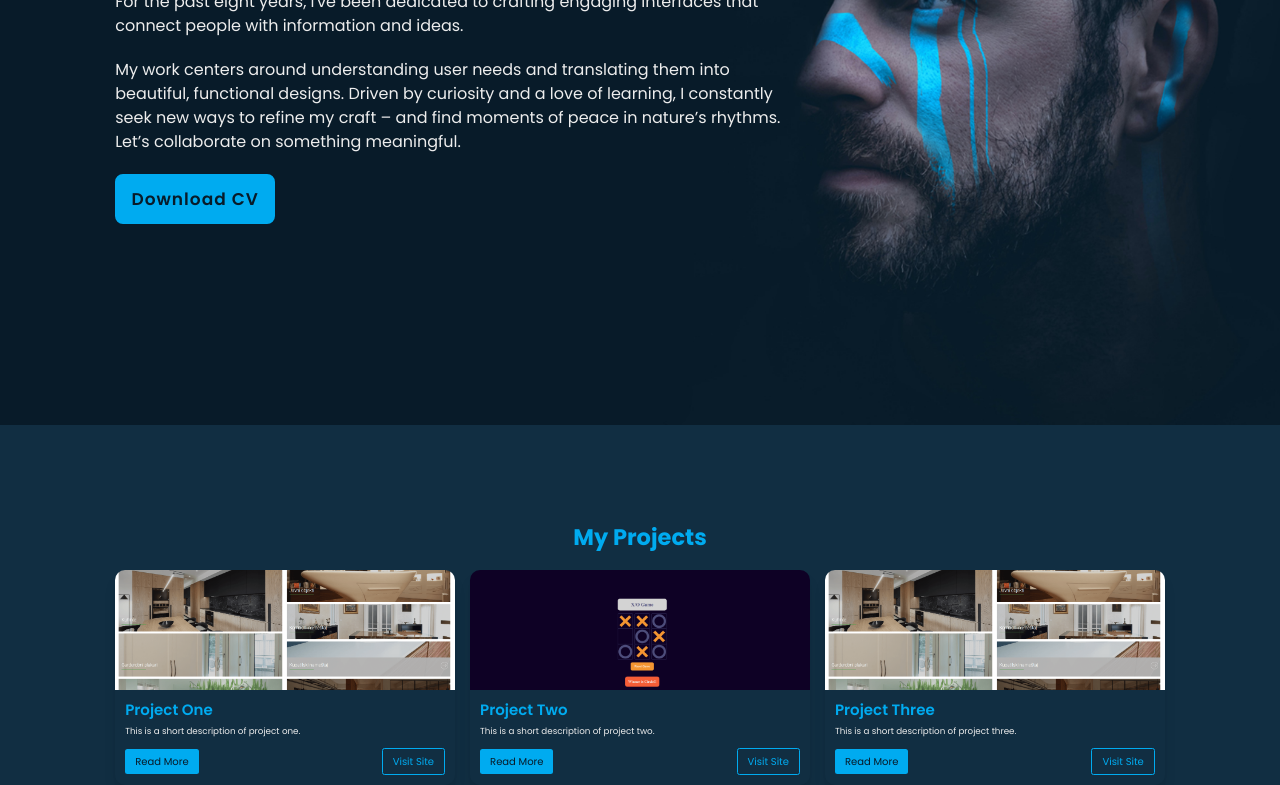
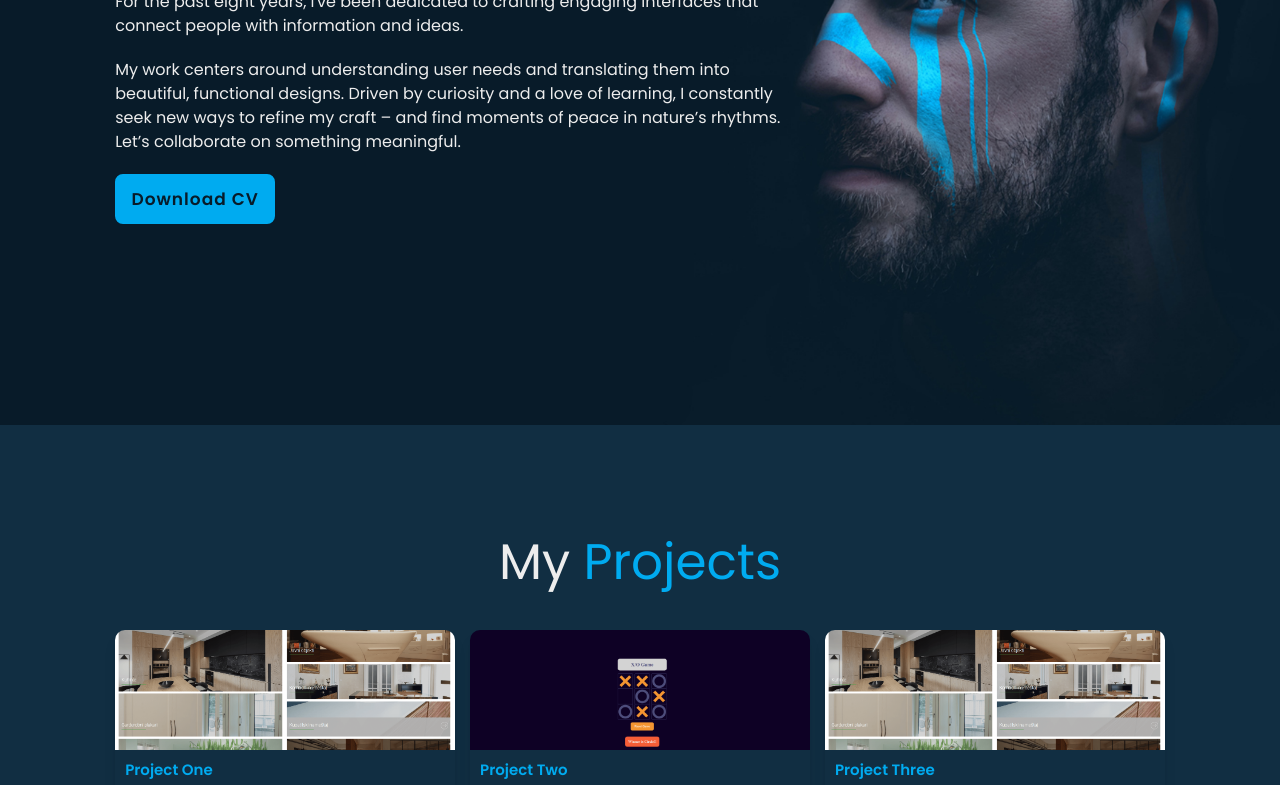
Before and after one commit to storiaca/aristic-portfolio, a React (Vite) app: page / in a window 1280 px wide. Shown: the part 375-1160 px from the top of the page. Built offline with nearby package versions, Linux system fonts and the light colour scheme.

Commit message:
Css changes for Projects part

```diff
--- a/src/components/Projects/ProjectCards.jsx
+++ b/src/components/Projects/ProjectCards.jsx
@@ -81,15 +81,15 @@ export default function ProjectCards() {
 
   return (
     <>
-      <motion.h1
-        className="text-4xl font-bold text-center mb-8 text-[#00abf0]"
+      <motion.h2
+        className="heading"
         initial={{ opacity: 0, y: -20 }}
         whileInView={{ opacity: 1, y: 0 }}
         viewport={{ once: true, amount: 0.2 }}
         transition={{ duration: 0.6 }}
       >
-        My Projects
-      </motion.h1>
+        My <span>Projects</span>
+      </motion.h2>
       <div className="grid grid-cols-1 sm:grid-cols-2 lg:grid-cols-3 gap-6">
         {projects.map((project, index) => (
           <motion.div
--- a/src/custom.css
+++ b/src/custom.css
@@ -173,11 +173,11 @@
 } */
 
 /* Projects */
-.projects {
+/* .projects {
   min-height: auto;
   padding-bottom: 12rem;
   background: var(--second-bg-color);
-  /* padding: 0 9%; */
+  padding: 0 9%;
 }
 
 .projects .heading {
@@ -191,7 +191,7 @@
 }
 .projects .heading span {
   color: var(--main-color);
-}
+} */
 
 .projects .btn-box {
   width: initial;
--- a/src/index.css
+++ b/src/index.css
@@ -59,4 +59,13 @@
       @apply hidden xl:block absolute top-[0] right-[0] w-[45%] h-full bg-transparent [transition:3s] hover:bg-mainDarkBg hover:opacity-80;
     }
   }
+  .projects {
+    @apply min-h-[auto] pb-48 bg-secondDarkBg px-[9%];
+    .heading {
+      @apply text-[5rem] mb-12 text-center;
+      span {
+        @apply text-mainBlue;
+      }
+    }
+  }
 }
```
